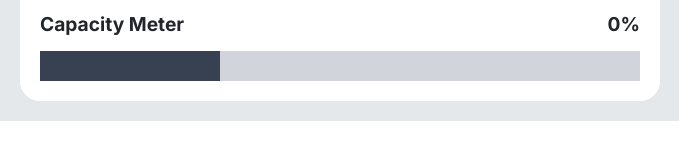
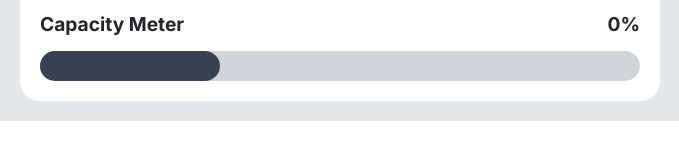
Before and after one commit to BuhleMtshali/mini-projects, a website: page passanger-counter-js/index.html in a window 1280 px wide. Shown: the part 314-474 px from the top of the page, 300-979 px from the left. Drawn offline with Linux system fonts and the light colour scheme.

Commit message:
updated the radius

```diff
--- a/passanger-counter-js/index.html
+++ b/passanger-counter-js/index.html
@@ -31,8 +31,8 @@
 			</div>
 			<!-- END OF TEXT WRAPPER -->
 			 <!-- start of progress bar -->
-			<div id="progress-container" style="width: 100%; background: rgb(209, 213, 219)">
-				<div id="progress-bar" style="width: 30%; height: 30px; background: rgb(55, 65, 81)"></div>
+			<div id="progress-container" style="width: 100%; background: rgb(209, 213, 219); border-radius: 20px;">
+				<div id="progress-bar" style="width: 30%; height: 30px; background: rgb(55, 65, 81); border-radius: 20px;"></div>
 			</div>
 			<!-- END OF PROGRESS container -->
 		 </div>
```
